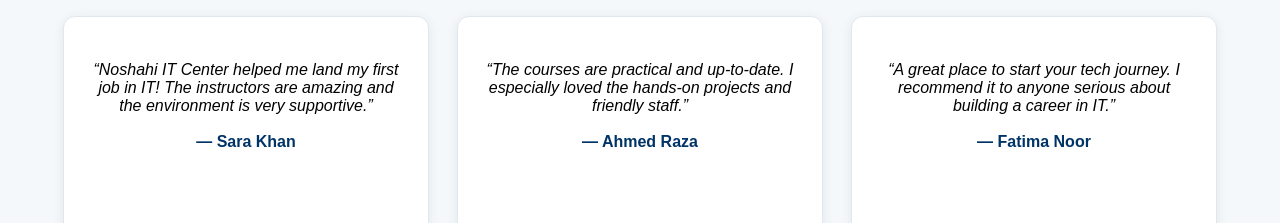
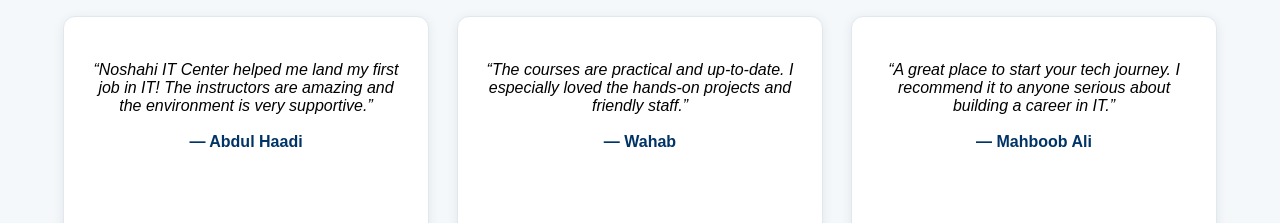
Before and after one commit to noshahi-devs/noshahi-it-center, a plain HTML site: page index.html in a window 1280 px wide. Shown: the part 2400-2623 px from the top of the page. Drawn offline with Linux system fonts and the light colour scheme.

Commit message:
updated testimonial names

```diff
--- a/index.html
+++ b/index.html
@@ -96,15 +96,15 @@
             <div class="testimonials-list">
                 <div class="testimonial-card">
                     <p>“Noshahi IT Center helped me land my first job in IT! The instructors are amazing and the environment is very supportive.”</p>
-                    <div class="testimonial-author">— Sara Khan</div>
+                    <div class="testimonial-author">— Abdul Haadi</div>
                 </div>
                 <div class="testimonial-card">
                     <p>“The courses are practical and up-to-date. I especially loved the hands-on projects and friendly staff.”</p>
-                    <div class="testimonial-author">— Ahmed Raza</div>
+                    <div class="testimonial-author">— Wahab</div>
                 </div>
                 <div class="testimonial-card">
                     <p>“A great place to start your tech journey. I recommend it to anyone serious about building a career in IT.”</p>
-                    <div class="testimonial-author">— Fatima Noor</div>
+                    <div class="testimonial-author">— Mahboob Ali</div>
                 </div>
             </div>
         </div>
```
